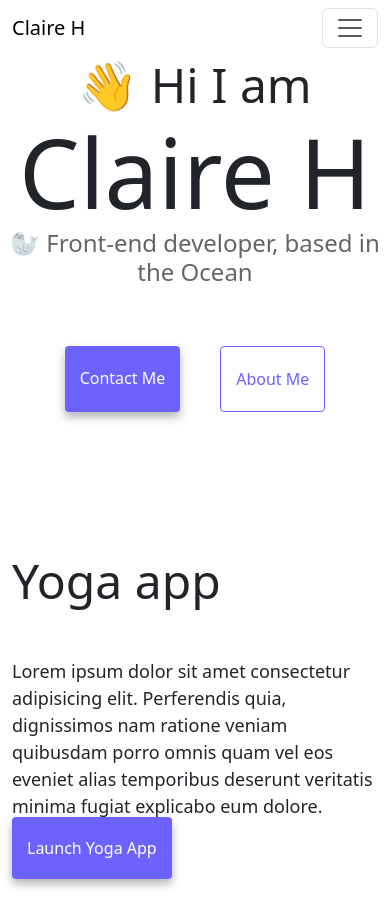
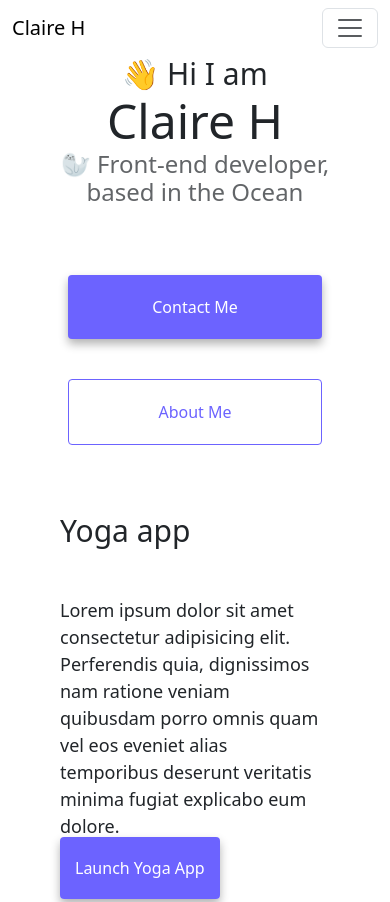
Before and after one commit to clkaha/front-end-developer, a plain HTML site: page index.html in a window 390 px wide. Shown: the top 902 px of the page. Drawn offline with nearby package versions, Linux system fonts and the light colour scheme.

Commit message:
Used bootstrap and other CSS to fix layout on mobile.

```diff
--- a/index.html
+++ b/index.html
@@ -4,7 +4,11 @@
 		<meta charset="UTF-8" />
 		<meta http-equiv="X-UA-Compatible" content="IE=edge" />
 		<meta name="viewport" content="width=device-width, initial-scale=1.0" />
-		<title>Claire H</title>
+		<title>Front end developer - Claire H</title>
+		<meta
+			name="description"
+			content="Claire H is a front-end developer based in the Ocean. Check out their projects."
+		/>
 		<link
 			href="https://cdn.jsdelivr.net/npm/bootstrap@6.0.0-alpha.1/dist/css/bootstrap.min.css"
 			rel="stylesheet"
@@ -65,27 +69,30 @@
 				</dialog>
 			</div>
 		</nav>
+		<main class="mx-5 md:mx-0">
 			<div class="text-center mt-10">
 				<h2>👋 Hi I am</h2>
 				<h1>Claire H</h1>
 				<h3>🦭 Front-end developer, based in the Ocean</h3>
 			</div>
-		<div class="navigation-links">
+			<div
+				class="navigation-links d-flex justify-content-center mt-5 flex-column sm:flex-row"
+			>
 				<a href="about.html#contact" class="contact-link">Contact me</a>
 				<a href="about.html" class="about-link">About me</a>
 			</div>
 			<div class="container mt-10">
 				<div class="row">
-				<div class="sm:col-6 mt-5">
+					<div class="d-none sm:d-block sm:col-6 mt-5">
 						<img src="/images/yoga.png" alt="" class="img-fluid rounded" />
 					</div>
 					<div class="sm:col-6 mt-5">
 						<h2>Yoga app</h2>
 						<p class="mt-5">
-						Lorem ipsum dolor sit amet consectetur adipisicing elit. Perferendis
-						quia, dignissimos nam ratione veniam quibusdam porro omnis quam vel
-						eos eveniet alias temporibus deserunt veritatis minima fugiat
-						explicabo eum dolore.
+							Lorem ipsum dolor sit amet consectetur adipisicing elit.
+							Perferendis quia, dignissimos nam ratione veniam quibusdam porro
+							omnis quam vel eos eveniet alias temporibus deserunt veritatis
+							minima fugiat explicabo eum dolore.
 						</p>
 						<div class="app-links">
 							<a
@@ -99,10 +106,10 @@
 					<div class="sm:col-6 mt-5">
 						<h2>Weather app</h2>
 						<p class="mt-5">
-						Lorem ipsum dolor sit amet consectetur adipisicing elit. Perferendis
-						quia, dignissimos nam ratione veniam quibusdam porro omnis quam vel
-						eos eveniet alias temporibus deserunt veritatis minima fugiat
-						explicabo eum dolore.
+							Lorem ipsum dolor sit amet consectetur adipisicing elit.
+							Perferendis quia, dignissimos nam ratione veniam quibusdam porro
+							omnis quam vel eos eveniet alias temporibus deserunt veritatis
+							minima fugiat explicabo eum dolore.
 						</p>
 						<div class="app-links">
 							<a
@@ -113,19 +120,19 @@
 							>
 						</div>
 					</div>
-				<div class="sm:col-6 mt-5">
+					<div class="d-none sm:d-block sm:col-6 mt-5">
 						<img src="/images/weather.png" alt="" class="img-fluid rounded" />
 					</div>
-				<div class="sm:col-6 mt-5">
+					<div class="d-none sm:d-block sm:col-6 mt-5">
 						<img src="/images/yogurt.png" alt="" class="img-fluid rounded" />
 					</div>
 					<div class="sm:col-6 mt-5">
 						<h2>Yoghurt app</h2>
 						<p class="mt-5">
-						Lorem ipsum dolor sit amet consectetur adipisicing elit. Perferendis
-						quia, dignissimos nam ratione veniam quibusdam porro omnis quam vel
-						eos eveniet alias temporibus deserunt veritatis minima fugiat
-						explicabo eum dolore.
+							Lorem ipsum dolor sit amet consectetur adipisicing elit.
+							Perferendis quia, dignissimos nam ratione veniam quibusdam porro
+							omnis quam vel eos eveniet alias temporibus deserunt veritatis
+							minima fugiat explicabo eum dolore.
 						</p>
 						<div class="app-links">
 							<a
@@ -138,5 +145,6 @@
 					</div>
 				</div>
 			</div>
+		</main>
 	</body>
 </html>
--- a/source/style.css
+++ b/source/style.css
@@ -15,33 +15,29 @@ h3 {
 }
 
 h1 {
-	font-size: 96px;
+	font-size: 3rem;
 	text-align: center;
 }
 
 h2 {
-	font-size: 48px;
+	font-size: 1.875rem;
 }
 
 h3 {
-	font-size: 24px;
+	font-size: 1.5rem;
 	opacity: 0.7;
 }
 
 p {
-	/* background: var(--secondary-color); */
-	/* padding: 20px; */
-	/* border-radius: 4px; */
-	font-size: 18px;
+	font-size: 1.125rem;
 	line-height: 1.5;
-	/* text-align: center; */
 }
 
-.navigation-links {
+/* .navigation-links {
 	display: flex;
 	margin-top: 40px;
 	justify-content: center;
-}
+} */
 
 .navigation-links a {
 	margin: 20px;
@@ -49,6 +45,7 @@ p {
 	padding: 20px 15px;
 	text-decoration: none;
 	text-transform: capitalize;
+	text-align: center;
 }
 
 .app-links a {
```
Also changed, not shown: about.html (+12 -2 lines), images/weather.png (added), images/yoga.png (added), images/yogurt.png (added). Lines whose indentation alone changed are shown as unchanged.
